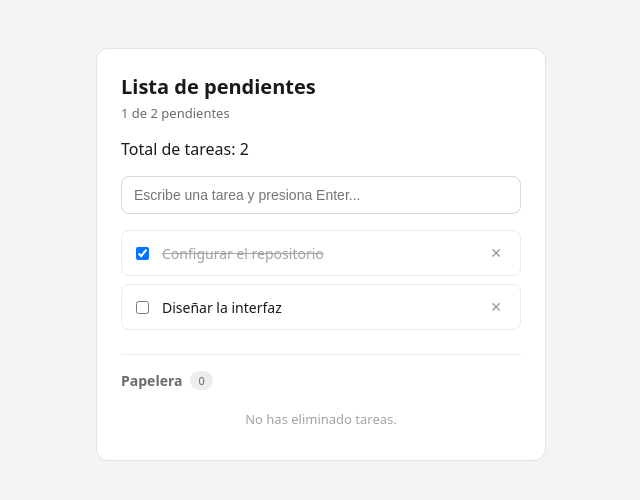
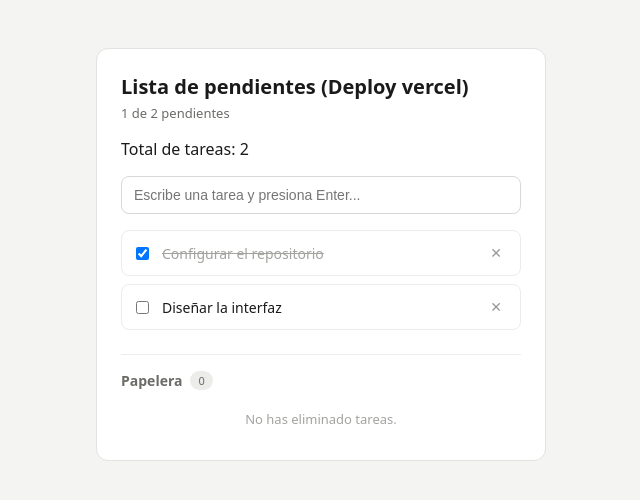
Before and after one commit to zwqui/to_do_list, a Next.js app: page / in a window 1280 px wide. Shown: the top 500 px of the page, without its empty margins (319-959 px from the left). Built offline with nearby package versions, Linux system fonts and the light colour scheme.

Commit message:
despliegue de pruebas en vercel

```diff
--- a/app/page.tsx
+++ b/app/page.tsx
@@ -106,7 +106,7 @@ const vaciarPapelera = () => {
     <main className="contenedor-todo">
       <section className="tarjeta-todo">
         <header className="encabezado-todo">
-          <h1>Lista de pendientes</h1>
+          <h1>Lista de pendientes (Deploy vercel)</h1>
           <p className="contador-todo">
             {pendientes} de {tareas.length} pendientes
           </p>
```
